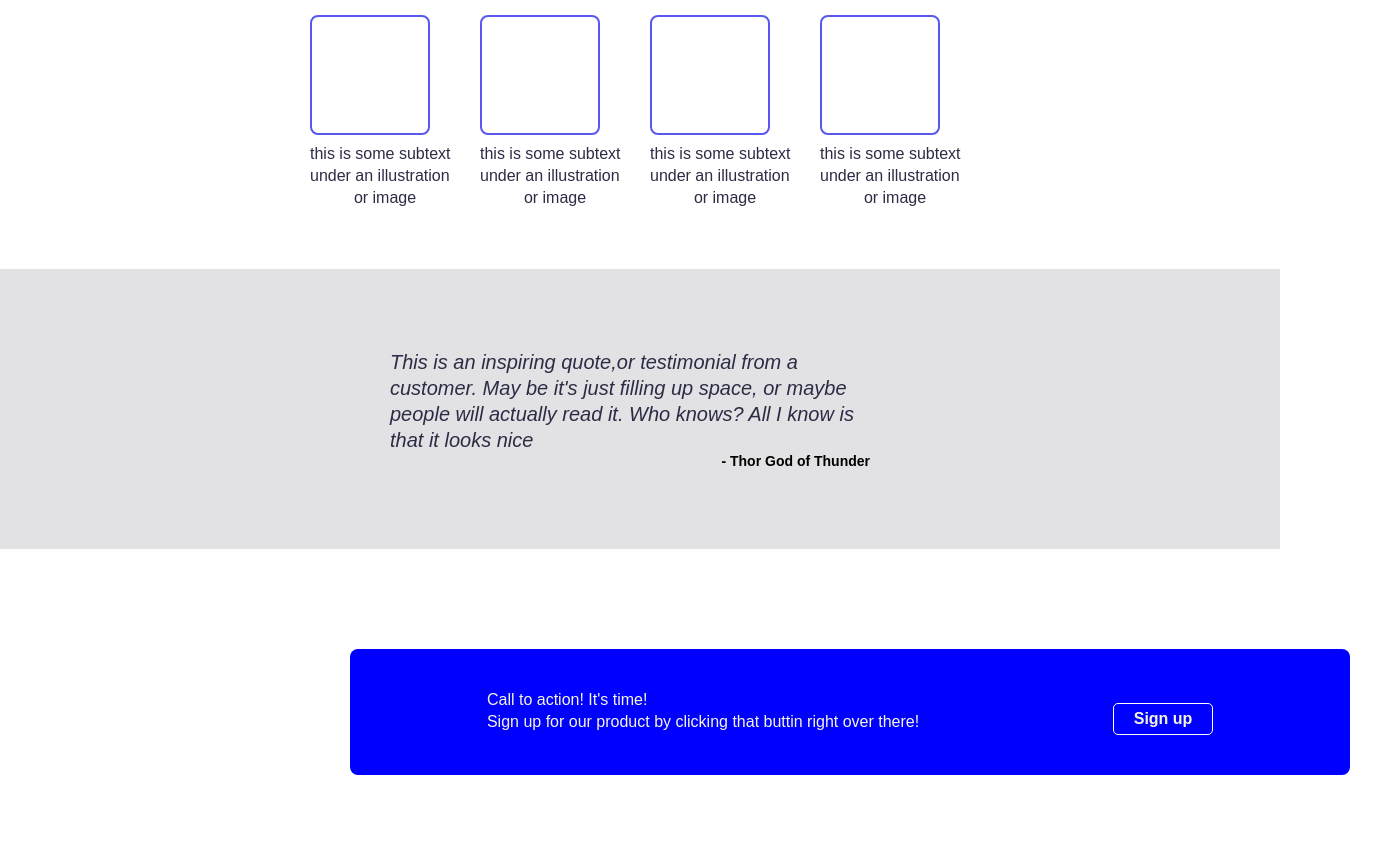
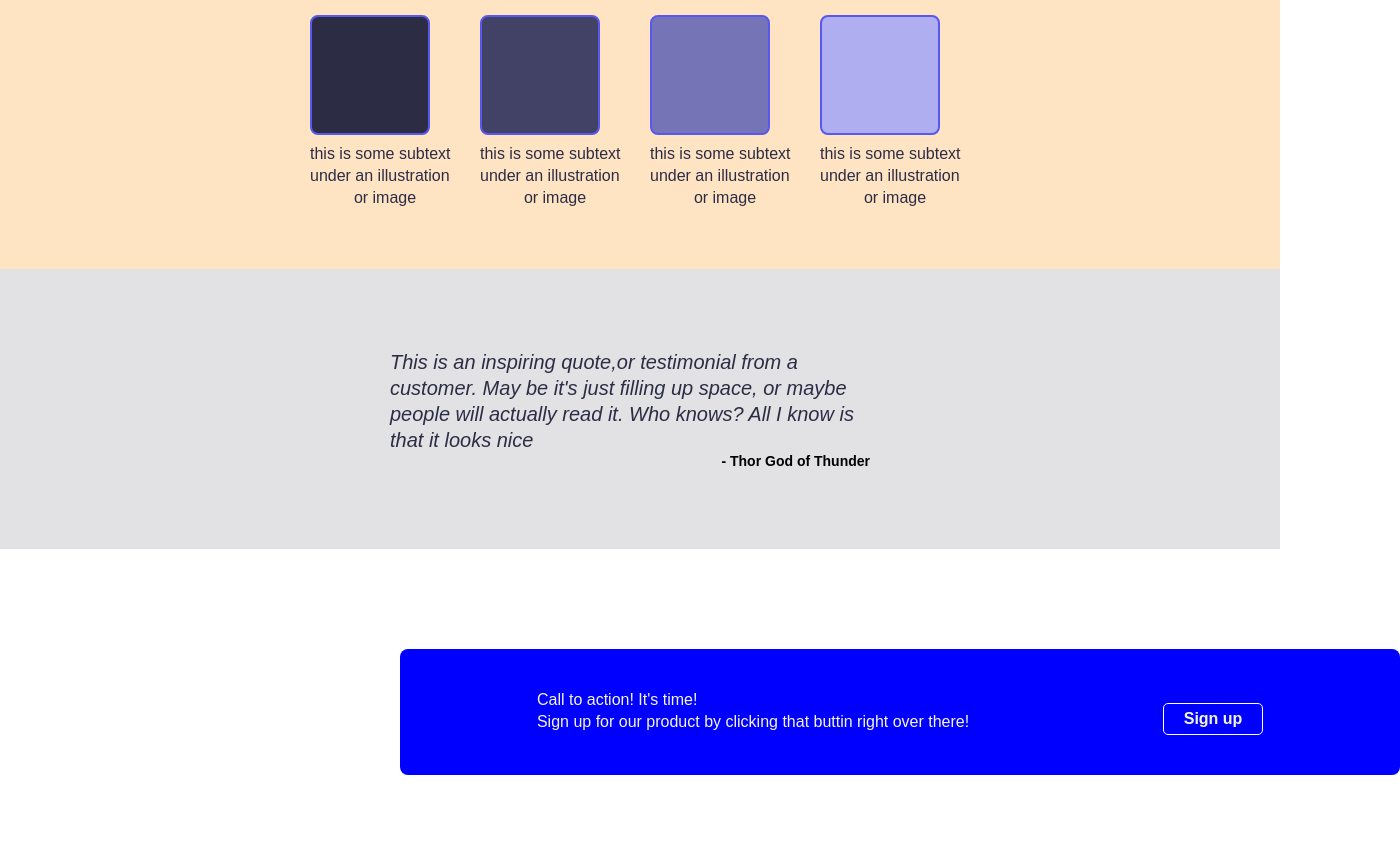
Before and after one commit to Aisha2mohammed/Flex-Project, a plain HTML site: page index.html in a window 1280 px wide. Shown: the part 455-1313 px from the top of the page, 1400 px wide, since content can reach past the window. Drawn offline with Linux system fonts and the light colour scheme.

Commit message:
MODIFIED

```diff
--- a/index.html
+++ b/index.html
@@ -31,7 +31,8 @@
             </div>
             <div class="img">
               <img
-                src="https://encrypted-tbn0.gstatic.com/images?q=tbn:ANd9GcTgLgSbEUcWELL1fJa2UxZzhwdCDZzGs4eskNQ6NfjN9mjsjes02If-GKLkMQ&s"
+                src="https://encrypted-tbn0.gstatic.com/images?q=tbn:ANd9GcTg
+                   LgSbEUcWELL1fJa2UxZzhwdCDZzGs4eskNQ6NfjN9mjsjes02If-GKLkMQ&s"
               />
             </div>
           </div>
@@ -45,28 +46,28 @@
 
           <div class="information">
             <div class="info-txt">
-              <div class="table"></div>
+              <div class="table table-1"></div>
               <p class="p-box">
                 this is some subtext under an illustration
                 <span>or image</span>
               </p>
             </div>
             <div class="info-txt">
-              <div class="table"></div>
+              <div class="table table-2"></div>
               <p class="p-box">
                 this is some subtext under an illustration
                 <span>or image</span>
               </p>
             </div>
             <div class="info-txt">
-              <div class="table"></div>
+              <div class="table table-3"></div>
               <p class="p-box">
                 this is some subtext under an illustration
                 <span>or image</span>
               </p>
             </div>
             <div class="info-txt">
-              <div class="table"></div>
+              <div class="table table-4"></div>
               <p class="p-box">
                 this is some subtext under an illustration
                 <span>or image</span>
@@ -101,6 +102,6 @@
       </div>
     </div>
     <!-- FIFTH  PART -->
-    <div class="footer">Copyright The Odin Project 2021</div>
+    <div class="footer">Copyright &copy The Odin Project 2021</div>
   </body>
 </html>
--- a/style.css
+++ b/style.css
@@ -95,14 +95,14 @@ p {
 
 .info-box-1 {
   width: 100vw;
-  background-color: white;
+  background-color: bisque;
 }
 
 .info-box-2 {
   width: 1000px;
   margin: 0 auto;
 
-  background-color: white;
+  background-color: bisque;
   padding-bottom: 60px;
 }
 
@@ -129,6 +129,21 @@ p {
   margin-bottom: 8px;
 }
 
+.table.table-1 {
+  background-color: rgb(44, 44, 69);
+}
+
+.table.table-2 {
+  background-color: rgb(66, 66, 103);
+}
+
+.table.table-3 {
+  background-color: rgb(116, 116, 182);
+}
+
+.table.table-4 {
+  background-color: rgb(174, 174, 241);
+}
 .p-box {
   color: rgb(44, 44, 69);
 }
@@ -170,7 +185,7 @@ span {
   width: 1000px;
   margin: 0 auto;
   margin: 100px 100px;
-  margin-left: 350px;
+  margin-left: 400px;
   padding: 40px;
   border-radius: 8px;
   background-color: blue;
@@ -192,7 +207,7 @@ span {
   padding-top: 8px;
 }
 
-.fourth .p1 {
+.fourth.p1 {
   font-size: 40x;
   color: #fff;
 }
```
